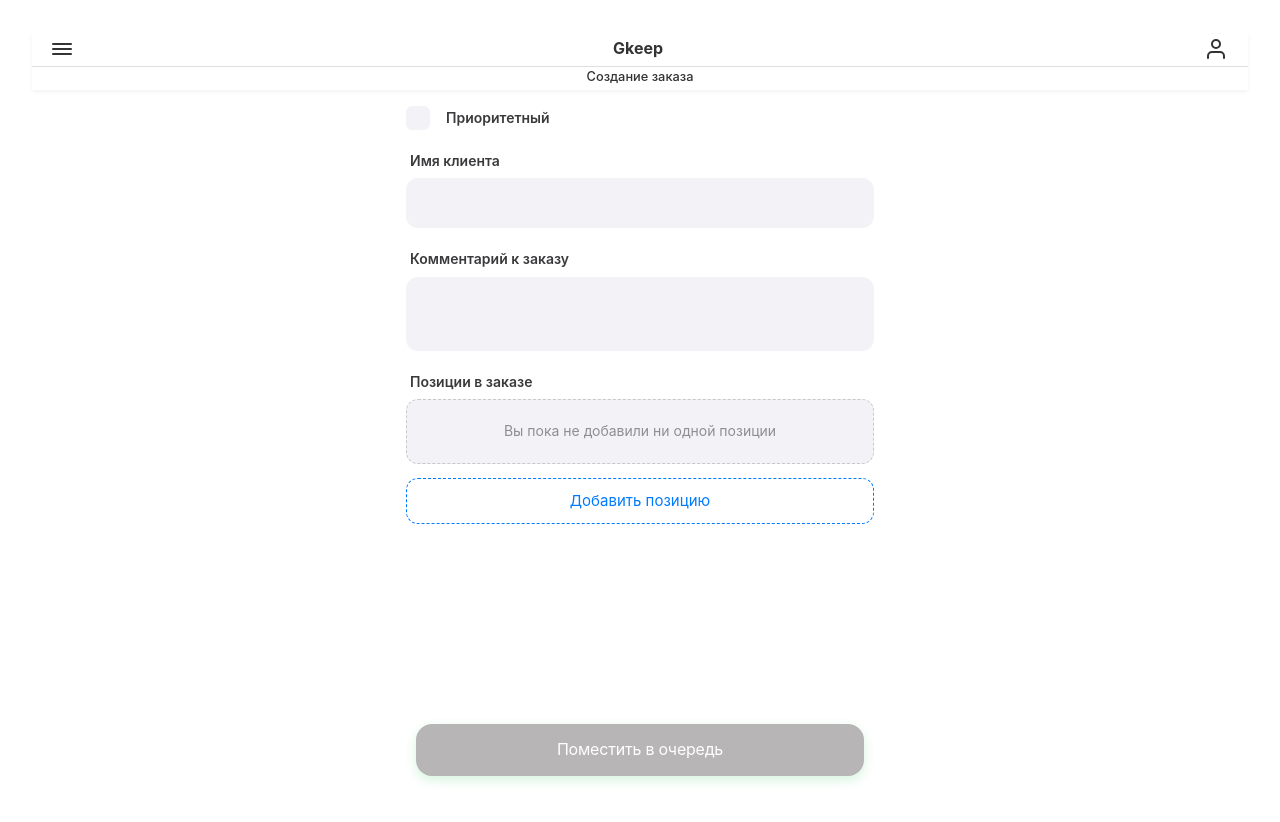
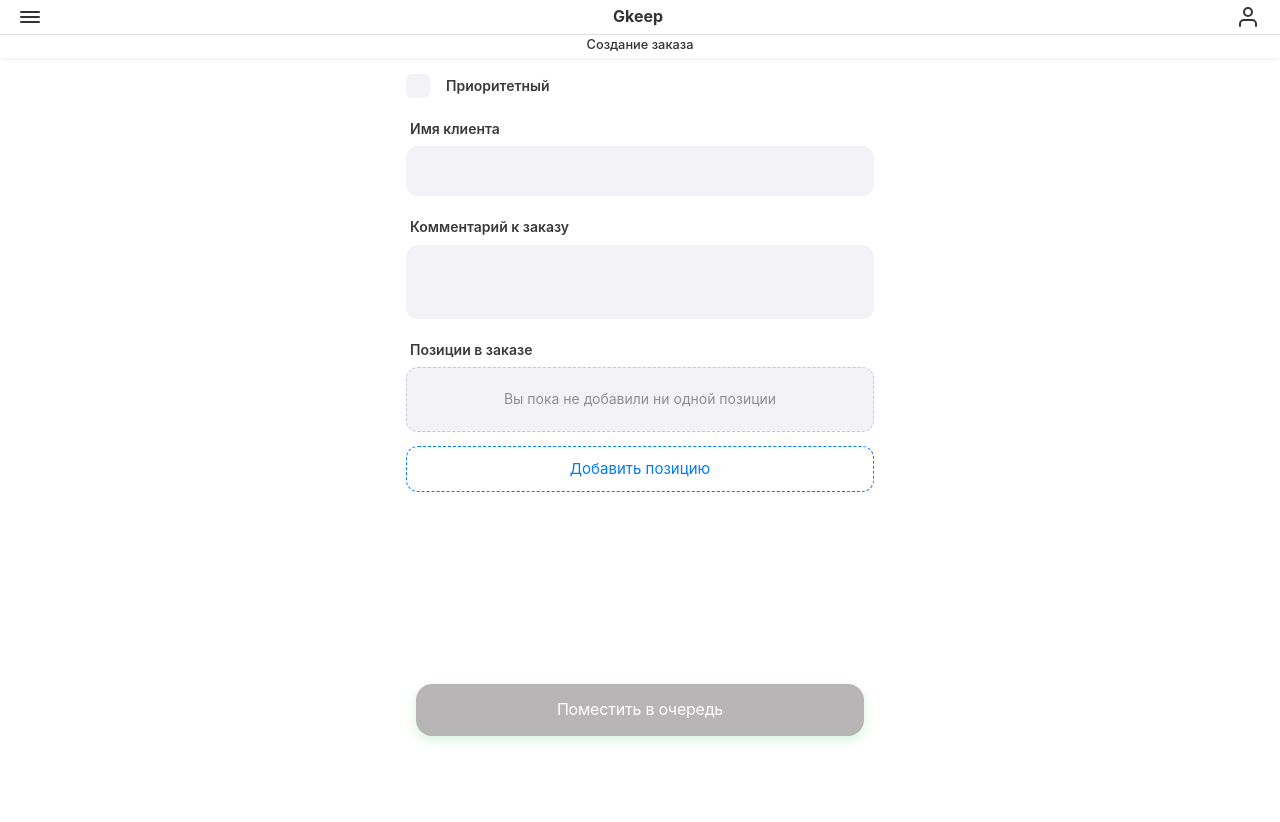
Before and after one commit to QSH8/gkeeper, a Vue app in the folder gkeep/front/: page /order/create in a window 1280 px wide. Shown: the top 822 px of the page. After the commit the page ends 800 px from the top, so only its background shows below. Built offline with nearby package versions, Linux system fonts and the light colour scheme.

Commit message:
try to fix

```diff
--- a/gkeep/front/src/App.vue
+++ b/gkeep/front/src/App.vue
@@ -61,7 +61,7 @@ html, body {
   max-width: 1200px;
   margin: 0 auto;
   padding: 20px;
-  padding-bottom: calc(20px + env(safe-area-inset-bottom, 0px));
+  padding-bottom: calc(40px + env(safe-area-inset-bottom, 0px));
 }
 
 @media (max-width: 768px) {
@@ -72,7 +72,7 @@ html, body {
 
   .app-main {
     padding: 15px;
-    padding-bottom: calc(15px + env(safe-area-inset-bottom, 0px));
+    padding-bottom: calc(40px + env(safe-area-inset-bottom, 0px));
   }
 }
 </style>
--- a/gkeep/front/src/assets/main.css
+++ b/gkeep/front/src/assets/main.css
@@ -4,7 +4,6 @@
 #app {
   max-width: 100%;
   margin: 0 auto;
-  padding: 1rem;
   font-weight: normal;
 }
 
--- a/gkeep/front/src/pages/menu/components/MenuList.vue
+++ b/gkeep/front/src/pages/menu/components/MenuList.vue
@@ -397,7 +397,7 @@ export default {
   display: flex;
   flex-direction: row;
   justify-content: space-between;
-  bottom: 0;
+  bottom: 40px;
   left: 0;
   width: 100%;
   padding: 12px 16px;
--- a/gkeep/front/src/pages/order/components/OrderCreate.vue
+++ b/gkeep/front/src/pages/order/components/OrderCreate.vue
@@ -175,7 +175,7 @@ export default {
 <style scoped>
 .order-button-wrapper {
   position: fixed;
-  bottom: 0;
+  bottom: 40px;
   left: 0;
   width: 100%;
   padding: 12px 16px;
--- a/gkeep/front/src/pages/orders-queue/index.vue
+++ b/gkeep/front/src/pages/orders-queue/index.vue
@@ -44,7 +44,7 @@ export default {
 <style lang="css" scoped>
 .order-button-wrapper {
   position: fixed;
-  bottom: 0;
+  bottom: 40px;
   left: 0;
   width: 100%;
   padding: 12px 16px;
```
